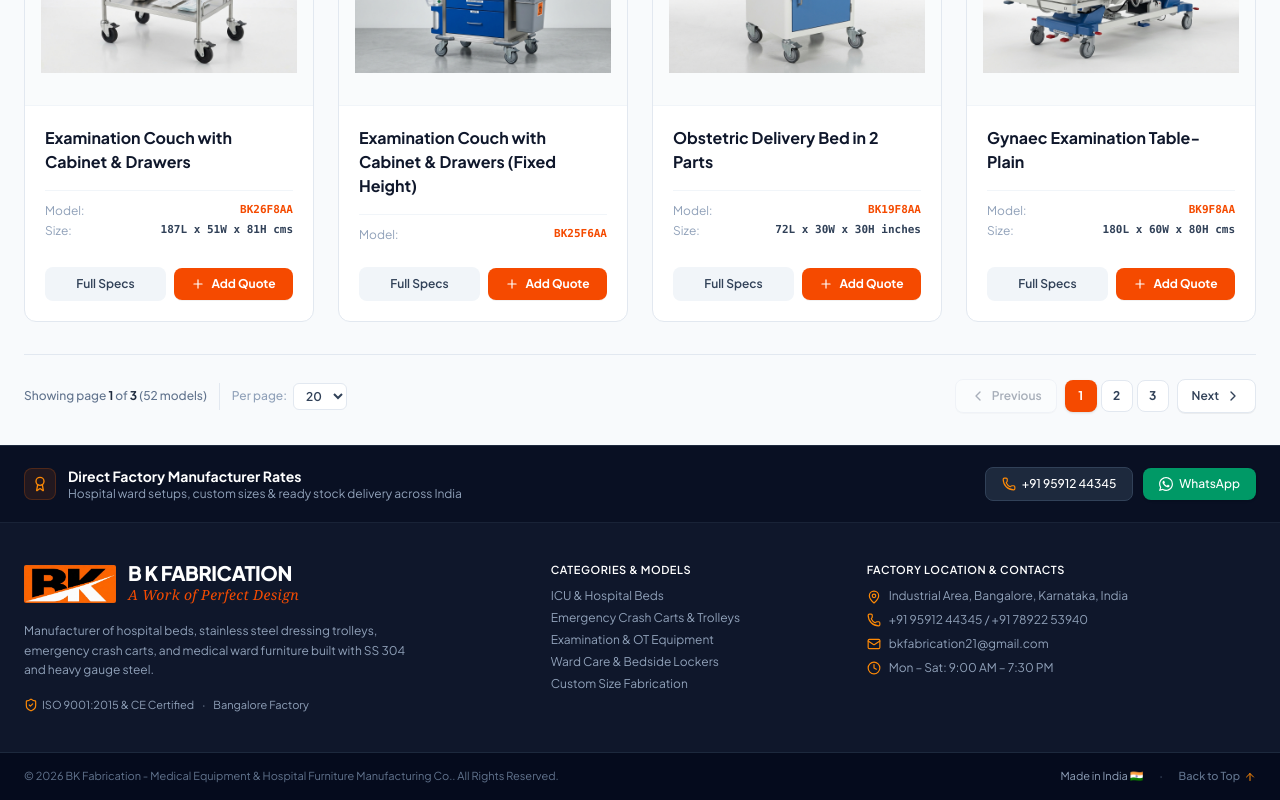
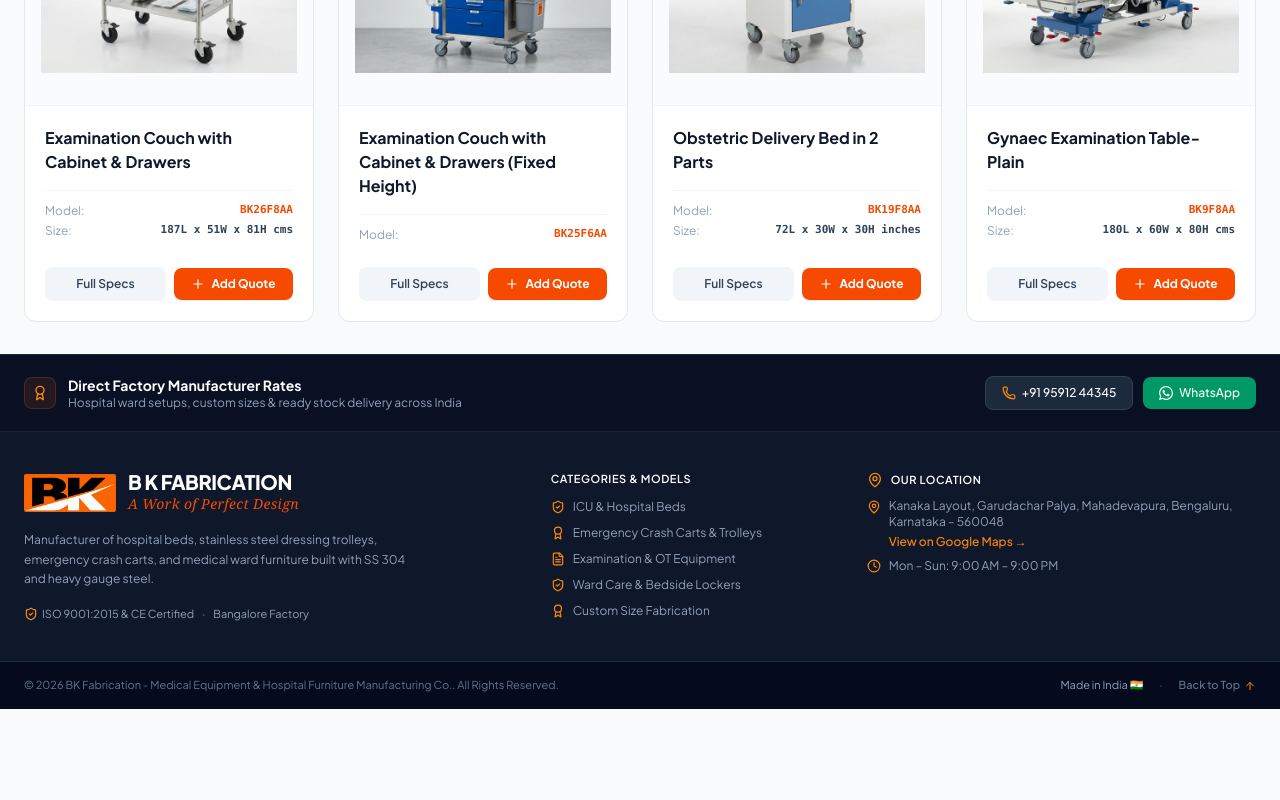
Before and after one commit to BK-Fabrication/bk_web_app, a React (Vite) app: page /catalog in a window 1280 px wide. Shown: the part 2754-3554 px from the top of the page. After the commit the page ends 3463 px from the top, so only its background shows below. Built offline with nearby package versions, Linux system fonts and the light colour scheme.

Commit message:
fix: update Footer component layout and improve accessibility; adjust ProductCatalogPage pagination comment

```diff
--- a/src/components/Footer.tsx
+++ b/src/components/Footer.tsx
@@ -1,4 +1,4 @@
-import React from 'react';
+import React from "react";
 import {
   Phone,
   Mail,
@@ -6,27 +6,31 @@
   Clock,
   ShieldCheck,
   ArrowUp,
-  Award
-} from 'lucide-react';
-import { WhatsAppIcon } from './WhatsAppIcon';
-import { COMPANY_DETAILS } from '../data/products';
-import { BKLogo } from './BKLogo';
+  Award,
+  FileText,
+} from "lucide-react";
+import { WhatsAppIcon } from "./WhatsAppIcon";
+import { COMPANY_DETAILS } from "../data/products";
+import { BKLogo } from "./BKLogo";
 
 interface FooterProps {
   onNavigate: (section: string) => void;
   onSelectCategory: (cat: any) => void;
 }
 
-export const Footer: React.FC<FooterProps> = ({ onNavigate, onSelectCategory }) => {
+export const Footer: React.FC<FooterProps> = ({
+  onNavigate,
+  onSelectCategory,
+}) => {
   const scrollToTop = () => {
-    window.scrollTo({ top: 0, behavior: 'smooth' });
+    window.scrollTo({ top: 0, behavior: "smooth" });
   };
 
   const handleWhatsApp = () => {
     const text = encodeURIComponent(
-      `Hello BK Fabrication team,\nI am looking for hospital furniture pricing, specifications, and factory wholesale rates.`
+      `Hello BK Fabrication team,\nI am looking for hospital furniture pricing, specifications, and factory wholesale rates.`,
     );
-    window.open(`https://wa.me/919591244345?text=${text}`, '_blank');
+    window.open(`https://wa.me/919591244345?text=${text}`, "_blank");
   };
 
   return (
@@ -39,8 +43,13 @@
               <Award className="w-4 h-4" />
             </div>
             <div>
-              <p className="font-bold text-white text-sm">Direct Factory Manufacturer Rates</p>
-              <p className="text-slate-400 text-xs">Hospital ward setups, custom sizes & ready stock delivery across India</p>
+              <p className="font-bold text-white text-sm">
+                Direct Factory Manufacturer Rates
+              </p>
+              <p className="text-slate-400 text-xs">
+                Hospital ward setups, custom sizes & ready stock delivery across
+                India
+              </p>
             </div>
           </div>
 
@@ -69,7 +78,7 @@
           {/* Brand Info & Identity */}
           <div className="lg:col-span-5 space-y-3.5">
             <button
-              onClick={() => onNavigate('hero')}
+              onClick={() => onNavigate("hero")}
               className="text-left cursor-pointer focus:outline-none"
               title="BK Fabrication - Go to Home"
             >
@@ -77,7 +86,9 @@
             </button>
 
             <p className="text-slate-400 text-xs leading-relaxed max-w-sm">
-              Manufacturer of hospital beds, stainless steel dressing trolleys, emergency crash carts, and medical ward furniture built with SS 304 and heavy gauge steel.
+              Manufacturer of hospital beds, stainless steel dressing trolleys,
+              emergency crash carts, and medical ward furniture built with SS
+              304 and heavy gauge steel.
             </p>
 
             <div className="flex items-center gap-2 pt-1 text-[11px] text-slate-400">
@@ -91,91 +102,105 @@
           </div>
 
           {/* Quick Navigation Links */}
-          <div className="lg:col-span-3 space-y-2.5">
+          {/* Quick Navigation Links */}
+          <div className="lg:col-span-3 space-y-3">
             <h4 className="text-white font-semibold uppercase tracking-wider text-[11px]">
               Categories & Models
             </h4>
-            <ul className="space-y-1.5 text-xs text-slate-400">
+
+            <ul className="space-y-2.5 text-xs text-slate-400">
               <li>
                 <button
                   onClick={() => {
-                    onSelectCategory('beds');
-                    onNavigate('catalog');
+                    onSelectCategory("beds");
+                    onNavigate("catalog");
                   }}
-                  className="hover:text-orange-400 transition-colors cursor-pointer text-left"
+                  className="flex items-center gap-2 hover:text-orange-400 transition-colors cursor-pointer text-left"
                 >
+                  <ShieldCheck className="w-3.5 h-3.5 text-orange-400 shrink-0" />
                   ICU & Hospital Beds
                 </button>
               </li>
+
               <li>
                 <button
                   onClick={() => {
-                    onSelectCategory('trolleys');
-                    onNavigate('catalog');
+                    onSelectCategory("trolleys");
+                    onNavigate("catalog");
                   }}
-                  className="hover:text-orange-400 transition-colors cursor-pointer text-left"
+                  className="flex items-center gap-2 hover:text-orange-400 transition-colors cursor-pointer text-left"
                 >
+                  <Award className="w-3.5 h-3.5 text-orange-400 shrink-0" />
                   Emergency Crash Carts & Trolleys
                 </button>
               </li>
+
               <li>
                 <button
                   onClick={() => {
-                    onSelectCategory('examination');
-                    onNavigate('catalog');
+                    onSelectCategory("examination");
+                    onNavigate("catalog");
                   }}
-                  className="hover:text-orange-400 transition-colors cursor-pointer text-left"
+                  className="flex items-center gap-2 hover:text-orange-400 transition-colors cursor-pointer text-left"
                 >
+                  <FileText className="w-3.5 h-3.5 text-orange-400 shrink-0" />
                   Examination & OT Equipment
                 </button>
               </li>
+
               <li>
                 <button
                   onClick={() => {
-                    onSelectCategory('ward');
-                    onNavigate('catalog');
+                    onSelectCategory("ward");
+                    onNavigate("catalog");
                   }}
-                  className="hover:text-orange-400 transition-colors cursor-pointer text-left"
+                  className="flex items-center gap-2 hover:text-orange-400 transition-colors cursor-pointer text-left"
                 >
+                  <ShieldCheck className="w-3.5 h-3.5 text-orange-400 shrink-0" />
                   Ward Care & Bedside Lockers
                 </button>
               </li>
+
               <li>
                 <button
-                  onClick={() => onNavigate('custom')}
-                  className="hover:text-orange-400 transition-colors cursor-pointer text-left"
+                  onClick={() => onNavigate("custom")}
+                  className="flex items-center gap-2 hover:text-orange-400 transition-colors cursor-pointer text-left"
                 >
+                  <Award className="w-3.5 h-3.5 text-orange-400 shrink-0" />
                   Custom Size Fabrication
                 </button>
               </li>
             </ul>
           </div>
-
           {/* Direct Factory Contact & Hours */}
           <div className="lg:col-span-4 space-y-2.5">
-            <h4 className="text-white font-semibold uppercase tracking-wider text-[11px]">
-              Factory Location & Contacts
+            <h4 className="text-white font-semibold uppercase tracking-wider text-[11px] flex items-center gap-2">
+              <MapPin className="w-4 h-4 text-orange-400" />
+              Our Location
             </h4>
+
             <div className="space-y-2 text-xs text-slate-400">
-              <div className="flex items-start gap-2">
-                <MapPin className="w-3.5 h-3.5 text-orange-400 shrink-0 mt-0.5" />
-                <span>Industrial Area, Bangalore, Karnataka, India</span>
-              </div>
-              <div className="flex items-center gap-2">
-                <Phone className="w-3.5 h-3.5 text-orange-400 shrink-0" />
-                <a href={`tel:${COMPANY_DETAILS.phones[0]}`} className="hover:text-orange-400 transition-colors">
-                  +91 95912 44345 / +91 78922 53940
-                </a>
-              </div>
-              <div className="flex items-center gap-2">
-                <Mail className="w-3.5 h-3.5 text-orange-400 shrink-0" />
-                <a href={`mailto:${COMPANY_DETAILS.email}`} className="hover:text-orange-400 transition-colors">
-                  {COMPANY_DETAILS.email}
-                </a>
-              </div>
+              <a
+                href="https://share.google/ZI2p6kYjkNd8gFscY"
+                target="_blank"
+                rel="noopener noreferrer"
+                className="flex items-start gap-2 hover:text-orange-400 transition-colors group"
+                aria-label="Open BK Fabrication location in Google Maps"
+              >
+                <MapPin className="w-3.5 h-3.5 text-orange-400 shrink-0 mt-0.5 group-hover:text-orange-300" />
+
+                <span>
+                  Kanaka Layout, Garudachar Palya, Mahadevapura, Bengaluru,
+                  Karnataka – 560048
+                  <span className="block mt-1 text-orange-400 font-medium">
+                    View on Google Maps →
+                  </span>
+                </span>
+              </a>
+
               <div className="flex items-center gap-2">
                 <Clock className="w-3.5 h-3.5 text-orange-400 shrink-0" />
-                <span>Mon – Sat: 9:00 AM – 7:30 PM</span>
+                <span>Mon – Sun: 9:00 AM – 9:00 PM</span>
               </div>
             </div>
           </div>
@@ -186,7 +211,8 @@
       <div className="border-t border-slate-800 bg-slate-950/70 py-4 px-6">
         <div className="max-w-7xl mx-auto flex flex-col sm:flex-row items-center justify-between gap-3 text-slate-500 text-[11px]">
           <div>
-            © {new Date().getFullYear()} {COMPANY_DETAILS.legalName}. All Rights Reserved.
+            © {new Date().getFullYear()} {COMPANY_DETAILS.legalName}. All Rights
+            Reserved.
           </div>
 
           <div className="flex items-center gap-4">
--- a/src/components/ProductCatalogPage.tsx
+++ b/src/components/ProductCatalogPage.tsx
@@ -523,7 +523,7 @@
         )}
 
         {/* Pagination Controls */}
-        {filteredProducts.length > 0 && (
+        {/* {filteredProducts.length > 0 && (
           <div className="mt-8 flex flex-col sm:flex-row items-center justify-between gap-4 border-t border-slate-200 pt-6">
             <div className="flex flex-wrap items-center gap-3 text-xs text-slate-500 font-medium">
               <span>
@@ -597,7 +597,7 @@
               </button>
             </div>
           </div>
-        )}
+        )} */}
       </div>
     </div>
   );
```
